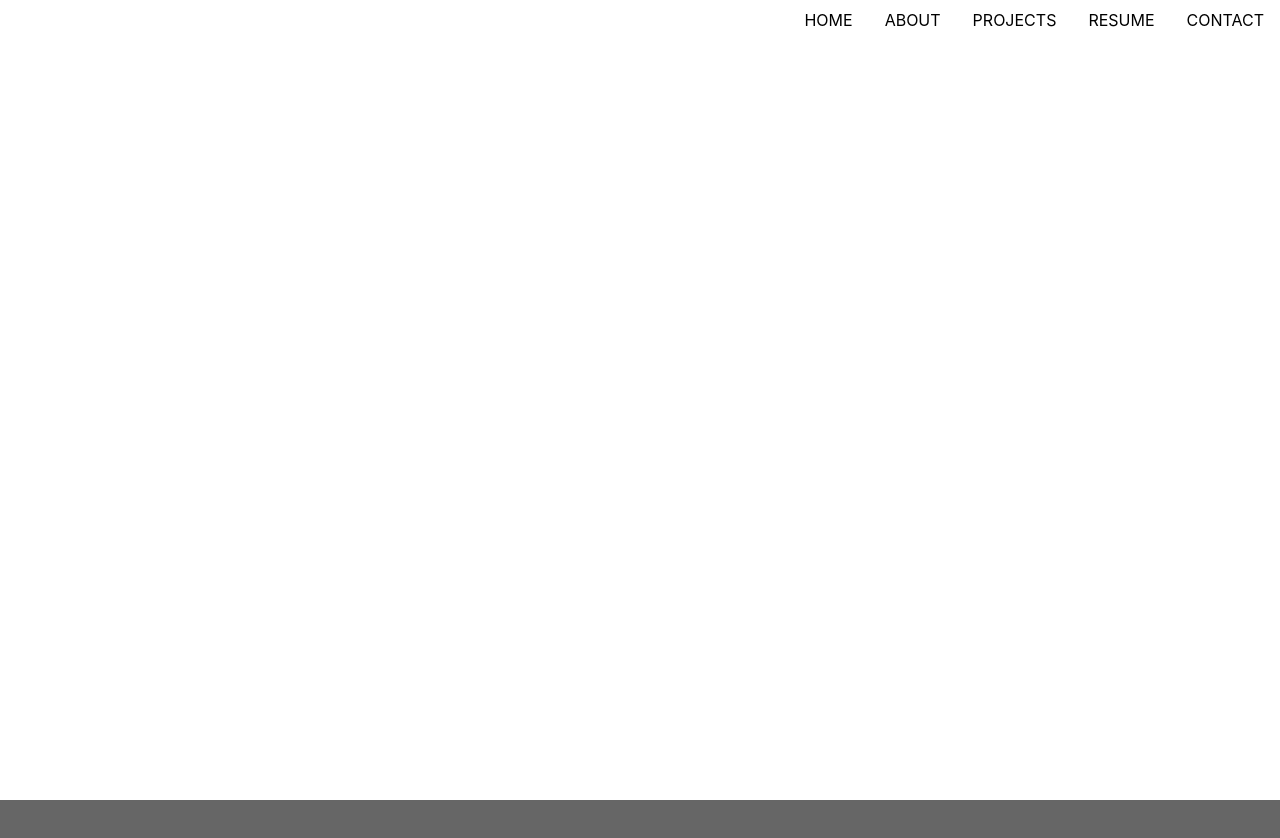
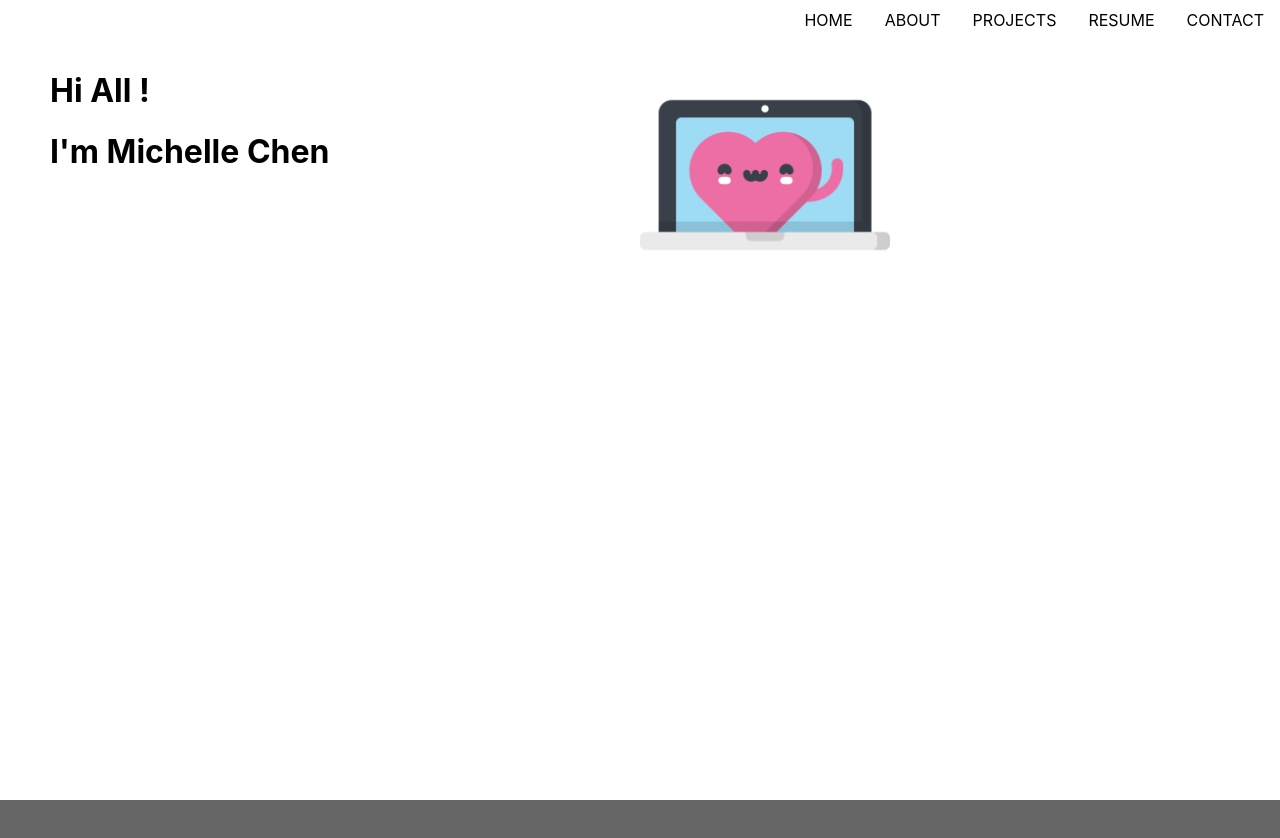
Before and after one commit to michelle800902/Portfolio, a React (Create React App) app: page / in a window 1280 px wide. Shown: the top 838 px of the page. Built offline with nearby package versions, Linux system fonts and the light colour scheme.

Commit message:
Update home content and image

```diff
--- a/src/components/home/Home.js
+++ b/src/components/home/Home.js
@@ -1,5 +1,6 @@
 import React from "react";
 import styled from 'styled-components';
+import laptopImg from '../../assets/images/laptop.png';
 
 const HomeWrapper  = styled.div`
     width: calc(100% - 100px);
@@ -19,10 +20,11 @@ function Home() {
     return (
         <HomeWrapper id="home">
             <HomeContent>
-                {}
+                <h1>Hi All !</h1>
+                <h1>I'm Michelle Chen</h1>
             </HomeContent>
             <HomeContent>
-                {}
+                <img src={laptopImg} alt="laptopImg" width="250"/>
             </HomeContent>
         </HomeWrapper>
       );
```
Also changed, not shown: src/assets/images/laptop.png (added).
